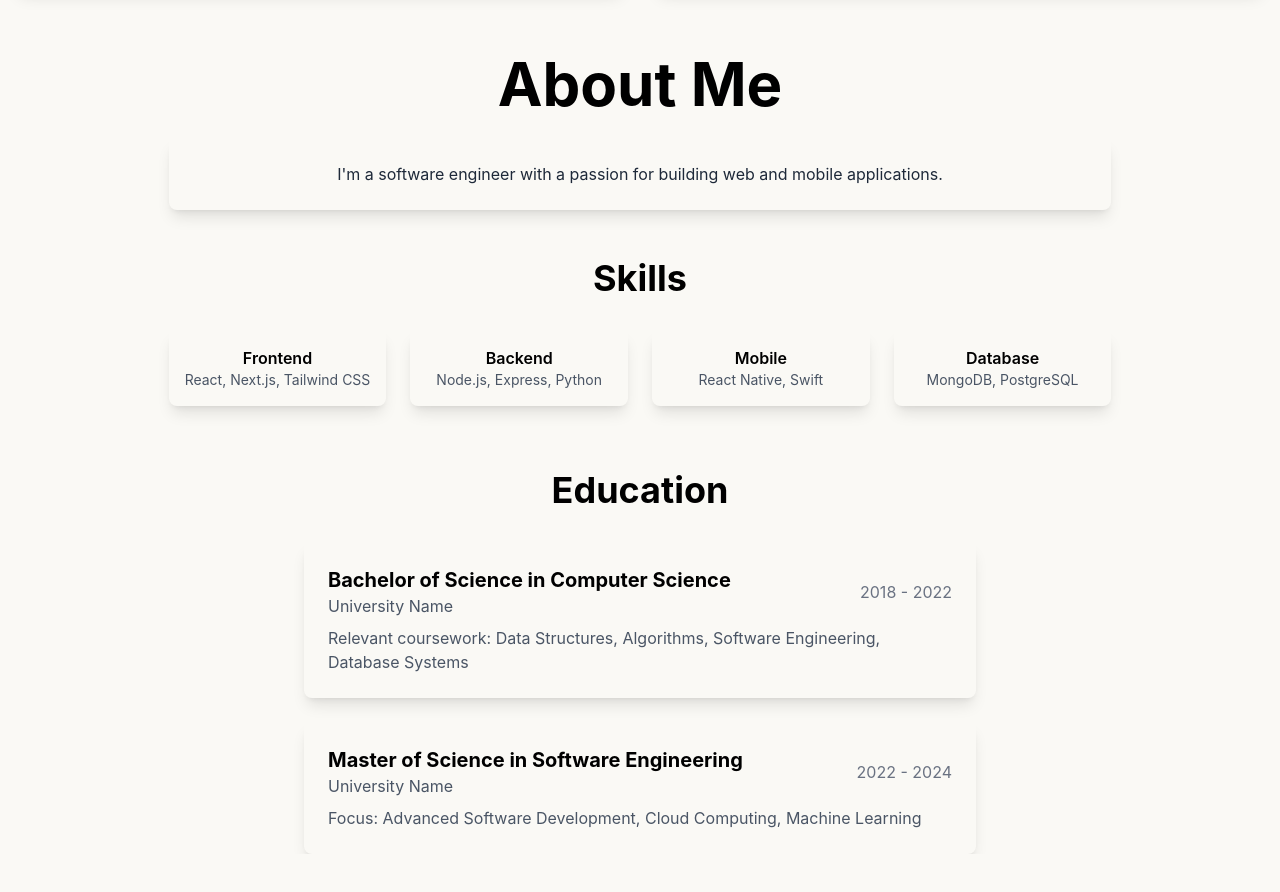
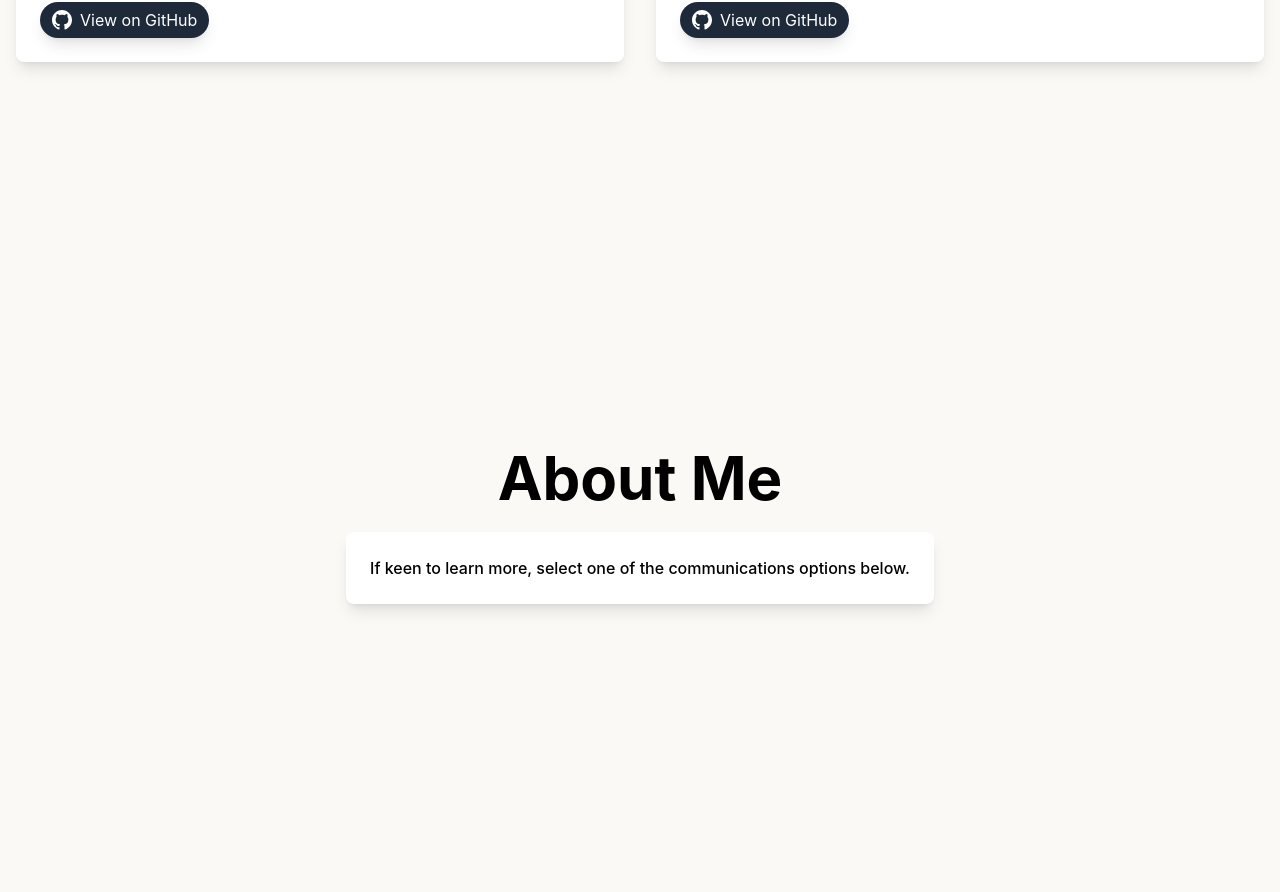
Before and after one commit to marcuse418/marcus_portfolio, a React (Vite) app: page / in a window 1280 px wide. Shown: the part 1554-2446 px from the top of the page. Before the commit the page ends 2408 px from the top, so only its background shows below. Built offline with nearby package versions, Linux system fonts and the light colour scheme; a web font is replaced by a local one.

Commit message:
Refactor About section layout for improved readability and update ProjectCard component with lazy loading and responsive image handling

```diff
--- a/src/components/ProjectCard.jsx
+++ b/src/components/ProjectCard.jsx
@@ -3,11 +3,12 @@ import React from 'react';
 export const ProjectCard = ({ title, description, imageUrl, githubUrl, imageFit = 'contain' }) => {
     return (
         <div className="glass-effect bg-white p-6 rounded-lg shadow-lg hover:shadow-xl transition-shadow duration-300 flex flex-col h-full">
-            <div className="relative w-full h-72 mb-4 overflow-hidden rounded-lg flex items-center justify-center bg-gray-100">
+            <div className="relative w-full h-90 mb-4 overflow-hidden rounded-lg bg-gray-100 flex items-center justify-center">
                 <img
                     src={imageUrl}
                     alt={title}
-                    className={`w-full h-full object-${imageFit} object-center`}
+                    className={`max-w-full max-h-full object-${imageFit}`}
+                    loading="lazy"
                 />
             </div>
             <h3 className="text-2xl font-bold mb-2">{title}</h3>
--- a/src/components/sections/About.jsx
+++ b/src/components/sections/About.jsx
@@ -4,70 +4,18 @@ export const About = () => {
     return (
         <section id="about" className="min-h-screen flex items-center justify-center relative">
             <RevealOnScroll>
-            <div className="text-center z-10 px-4">
-                <h2 className="text-4xl md:text-6xl font-bold mb-6">
-                    About Me
-                </h2>
-
-                <div className="glass-effect p-6 rounded-lg shadow-lg mb-12">
-                    <p className="text-gray-800">
-                        I'm a software engineer with a passion for building web and mobile applications.
-                    </p>
-                </div>
-
-                <h3 className="text-3xl md:text-4xl font-bold mb-8">Skills</h3>
-                <div className="grid grid-cols-2 md:grid-cols-3 lg:grid-cols-4 gap-6 mb-16">
-                    <div className="glass-effect p-4 rounded-lg shadow-lg">
-                        <h4 className="font-semibold">Frontend</h4>
-                        <p className="text-sm text-gray-600">React, Next.js, Tailwind CSS</p>
-                    </div>
-                    <div className="glass-effect p-4 rounded-lg shadow-lg">
-                        <h4 className="font-semibold">Backend</h4>
-                        <p className="text-sm text-gray-600">Node.js, Express, Python</p>
-                    </div>
-                    <div className="glass-effect p-4 rounded-lg shadow-lg">
-                        <h4 className="font-semibold">Mobile</h4>
-                        <p className="text-sm text-gray-600">React Native, Swift</p>
-                    </div>
-                    <div className="glass-effect p-4 rounded-lg shadow-lg">
-                        <h4 className="font-semibold">Database</h4>
-                        <p className="text-sm text-gray-600">MongoDB, PostgreSQL</p>
+                <div className="text-center z-10 px-4 max-w-4xl mx-auto">
+                    <h2 className="text-4xl md:text-6xl font-bold mb-6">
+                        About Me
+                    </h2>
+                    <div className="glass-effect bg-white p-6 rounded-lg shadow-lg hover:shadow-xl transition-shadow duration-300 flex flex-col h-full">
+                        <div className="space-y-4">
+                            <p className="text-black flex-grow font-medium">
+                                If keen to learn more, select one of the communications options below.
+                            </p>
+                        </div>
                     </div>
                 </div>
-
-                <h3 className="text-3xl md:text-4xl font-bold mb-8">Education</h3>
-                <div className="max-w-2xl mx-auto">
-                    <div className="glass-effect p-6 rounded-lg shadow-lg mb-6">
-                        <div className="flex flex-col md:flex-row md:justify-between md:items-center">
-                            <div className="text-left">
-                                <h4 className="text-xl font-bold">Bachelor of Science in Computer Science</h4>
-                                <p className="text-gray-600">University Name</p>
-                            </div>
-                            <div className="text-gray-500 mt-2 md:mt-0">
-                                2018 - 2022
-                            </div>
-                        </div>
-                        <p className="text-gray-600 mt-2 text-left">
-                            Relevant coursework: Data Structures, Algorithms, Software Engineering, Database Systems
-                        </p>
-                    </div>
-
-                    <div className="glass-effect p-6 rounded-lg shadow-lg">
-                        <div className="flex flex-col md:flex-row md:justify-between md:items-center">
-                            <div className="text-left">
-                                <h4 className="text-xl font-bold">Master of Science in Software Engineering</h4>
-                                <p className="text-gray-600">University Name</p>
-                            </div>
-                            <div className="text-gray-500 mt-2 md:mt-0">
-                                2022 - 2024
-                            </div>
-                        </div>
-                        <p className="text-gray-600 mt-2 text-left">
-                            Focus: Advanced Software Development, Cloud Computing, Machine Learning
-                        </p>
-                    </div>
-                </div>
-            </div>
             </RevealOnScroll>
         </section>
     );
```
